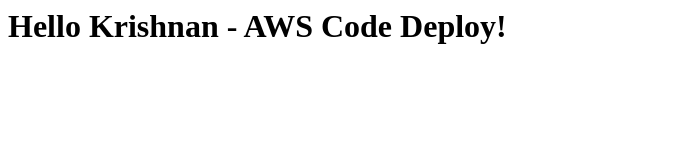
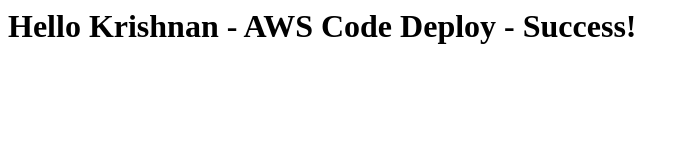
Before and after one commit to krishnanmuthukumar/awscodedeploy, a plain HTML site: page index.html in a window 1280 px wide. Shown: the whole page, without its empty margins (0-689 px from the left). Drawn offline with Linux system fonts and the light colour scheme.

Commit message:
first commit

```diff
--- a/index.html
+++ b/index.html
@@ -1,5 +1,5 @@
 <html>
     <body>
-        <h1>Hello Krishnan - AWS Code Deploy!</h1>
+        <h1>Hello Krishnan - AWS Code Deploy - Success!</h1>
     </body>
 </html>
```
